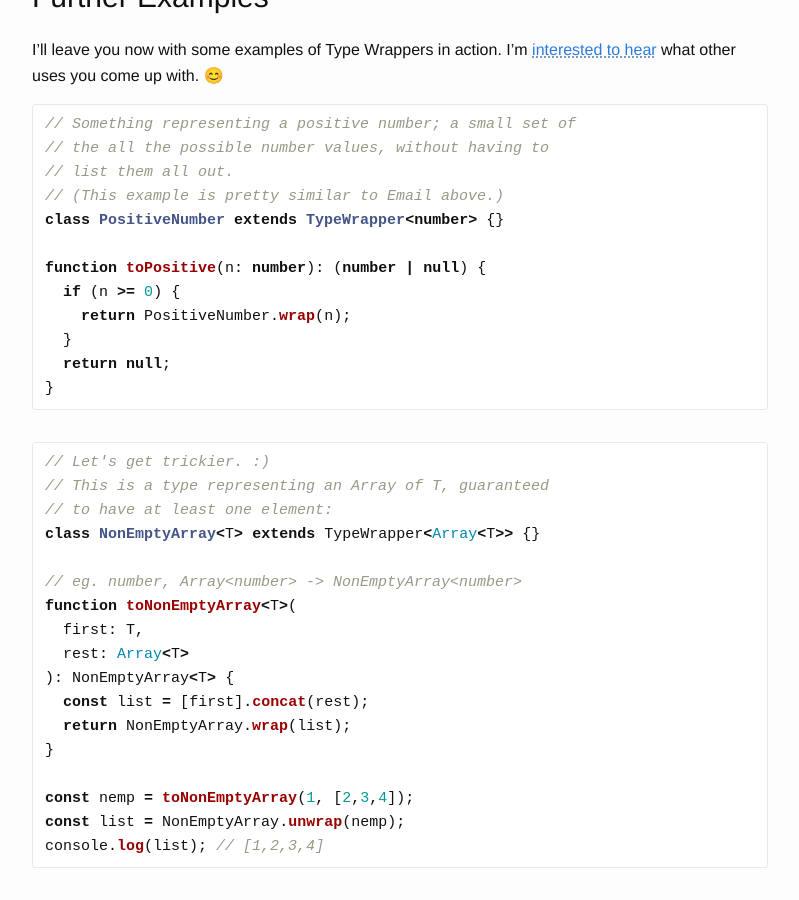
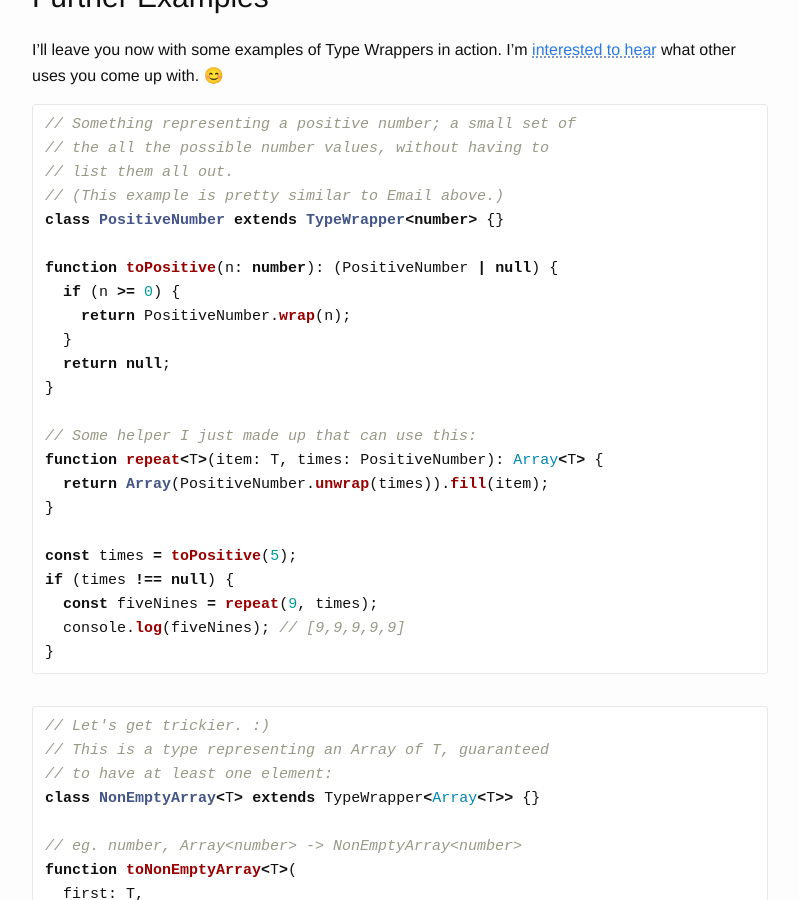
Before and after one commit to damncabbage/deadname.id.au, a Jekyll site: the page built from _posts/2017-01-11-effective-types-type-wrappers-with-flow.markdown, in a window 1280 px wide and 900 px high, scrolled down 8719 px. Shown: the whole window, without its empty margins (240-1039 px from the left). Built offline with Jekyll 4.4.1, drawn with Linux system fonts in a browser that asks for light colours.

Commit message:
Corrects+extends PositiveNumber example.

````diff
--- a/_posts/2017-01-11-effective-types-type-wrappers-with-flow.markdown
+++ b/_posts/2017-01-11-effective-types-type-wrappers-with-flow.markdown
@@ -345,11 +345,22 @@ I'll leave you now with some examples of Type Wrappers in action. I'm [intereste
 // (This example is pretty similar to Email above.)
 class PositiveNumber extends TypeWrapper<number> {}
 
-function toPositive(n: number): (number | null) {
+function toPositive(n: number): (PositiveNumber | null) {
   if (n >= 0) {
     return PositiveNumber.wrap(n);
   }
   return null;
+}
+
+// Some helper I just made up that can use this:
+function repeat<T>(item: T, times: PositiveNumber): Array<T> {
+  return Array(PositiveNumber.unwrap(times)).fill(item);
+}
+
+const times = toPositive(5);
+if (times !== null) {
+  const fiveNines = repeat(9, times);
+  console.log(fiveNines); // [9,9,9,9,9]
 }
 ```
 
````
